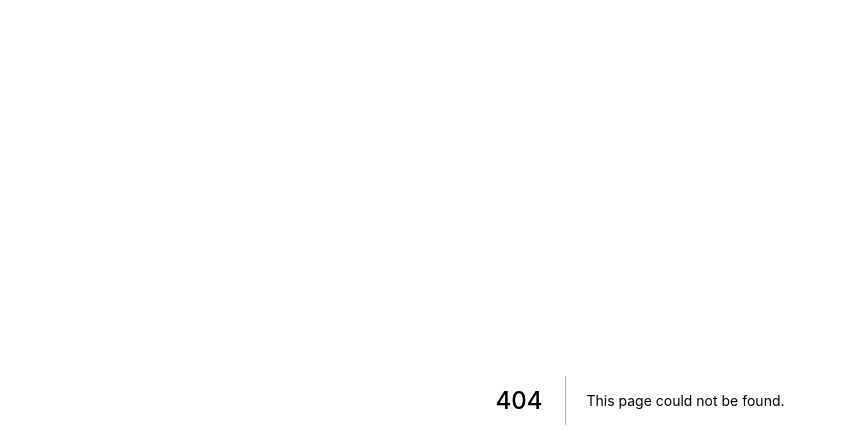
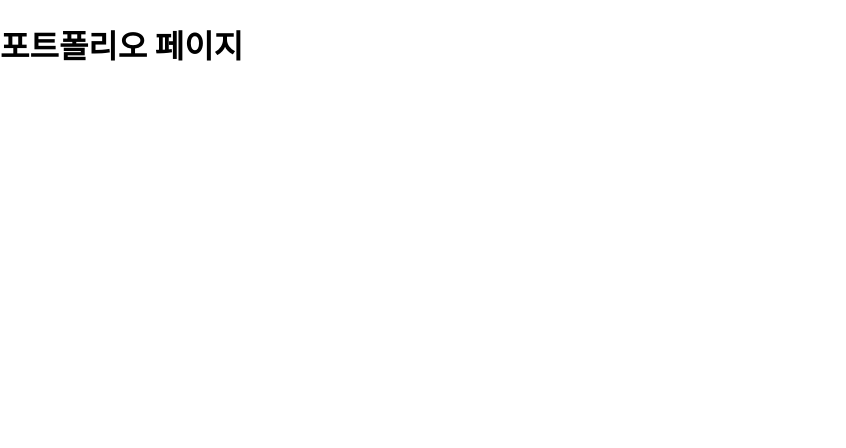
Before and after one commit to woobuntu/nextjs-practice, a Next.js app: page /portfolio in a window 1280 px wide. Before the commit this address had no page. Shown: the top 448 px of the page, without its empty margins (0-846 px from the left). Built offline with nearby package versions, Linux system fonts and the light colour scheme.

Commit message:
중첩 라우팅을 위한 디렉토리 구조

```diff
--- /dev/null
+++ b/pages/portfolio/index.js
@@ -0,0 +1,9 @@
+function PortfolioPage() {
+  return (
+    <div>
+      <h1>포트폴리오 페이지</h1>
+    </div>
+  );
+}
+
+export default PortfolioPage;
```
Also changed, not shown: pages/portfolio/list.js (added, +9 -0 lines), pages/about/index.js (renamed from pages/about.js).
